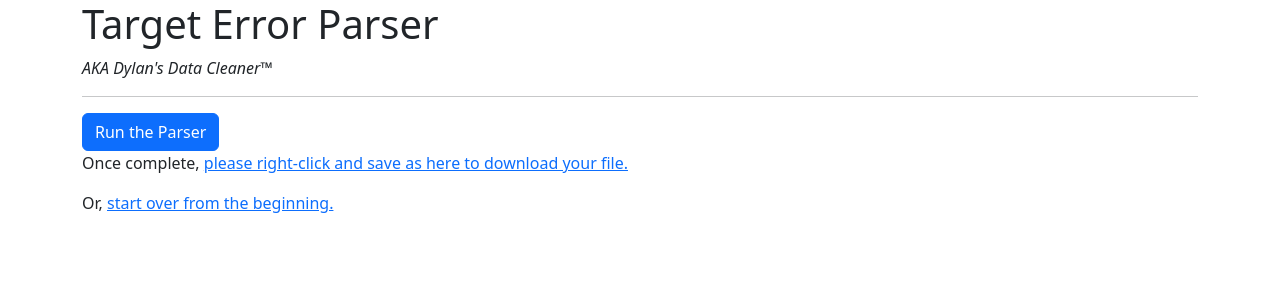
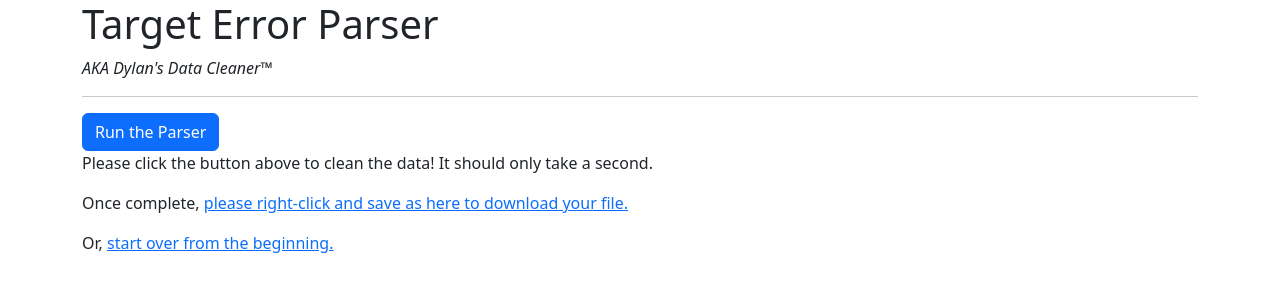
Before and after one commit to chemicalpleasures/flaskUploader, a Flask app: page /parser in a window 1280 px wide. Shown: the top 300 px of the page. Run offline with Flask 2, Linux system fonts and the light colour scheme; some libraries are stand-ins or nearby versions.

Commit message:
Fixing typos

```diff
--- a/templates/public/templates/parser.html
+++ b/templates/public/templates/parser.html
@@ -16,6 +16,7 @@
                 <button type="submit" class="btn btn-primary" id="script" value="Run Script">Run the Parser</button>
             </form>
             <br>
+            <p>Please click the button above to clean the data! It should only take a second.</p>
             <p>Once complete, <a href="/get-excel/output.xlsx">please right-click and save as here to download your file.</a></p>
             <p>Or, <a href="/">start over from the beginning.</a></p>
         </div>
--- a/templates/public/templates/upload_excel.html
+++ b/templates/public/templates/upload_excel.html
@@ -13,7 +13,7 @@
             <!-- TARGET XLSX UPLOADER --!>
             <form action="/" method="POST" enctype="multipart/form-data">
                 <div class="form-group">
-                    <label>Select <b>Target</b> Inventory .XLSX File <em>(Should be named "inv.xlsx")</em></label>
+                    <label>Select <b>Target</b> Inventory .XLSX File <em>(Should be named "target.xlsx")</em></label>
                     <div class="input-group mb-3">
                       <input type="file" class="form-control" id="inputGroupFile01" name="target_excel" id="target_excel">
                     </div>
```
